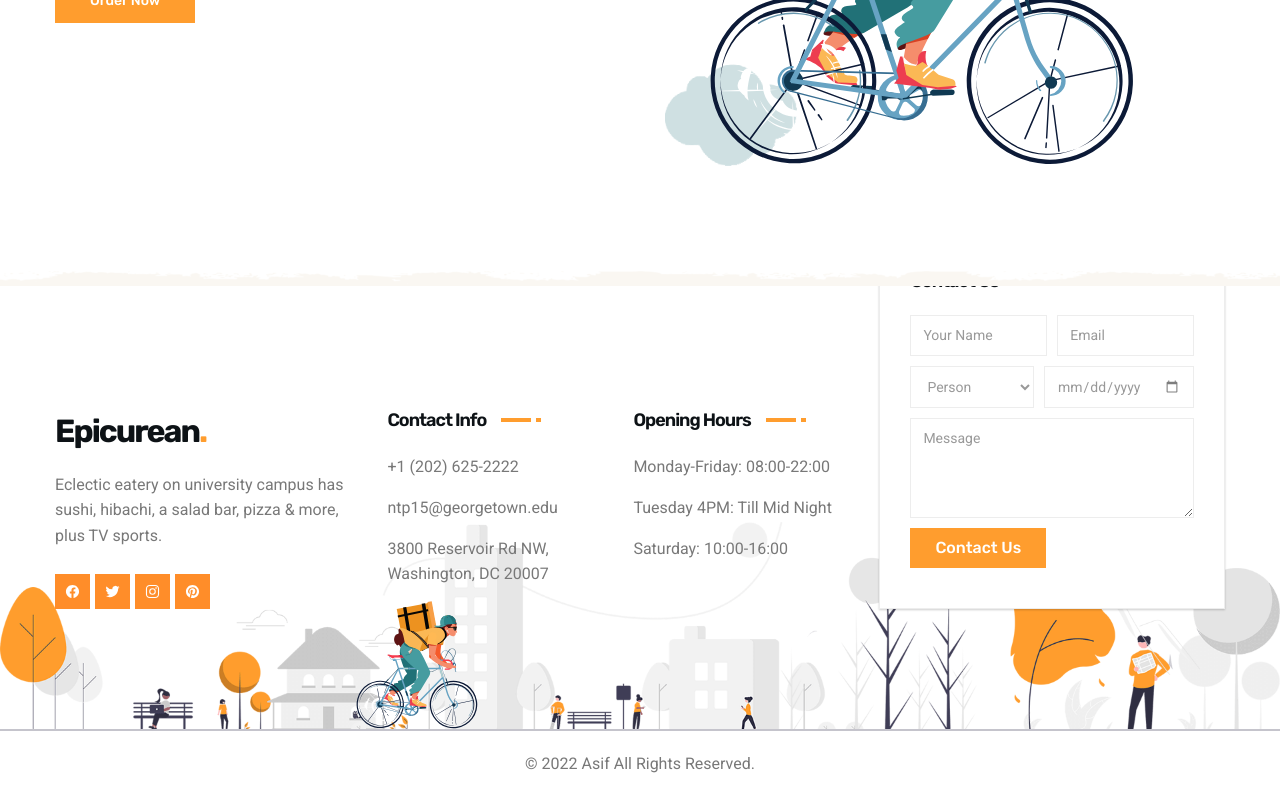
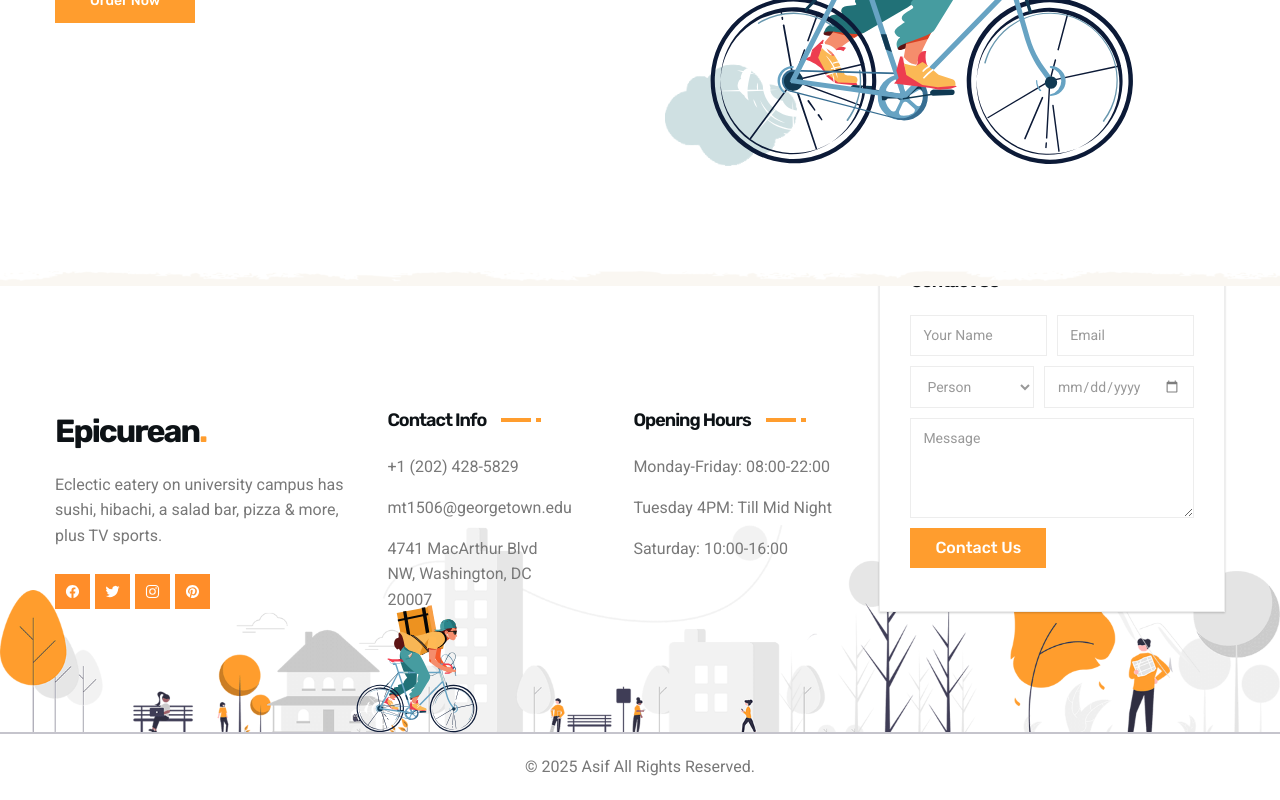
Before and after one commit to ashbuet/Campus_Dining, a plain HTML site: page index.html in a window 1280 px wide. Shown: the part 4804-5604 px from the top of the page. Drawn offline with nearby package versions, Linux system fonts and the light colour scheme.

Commit message:
Update index.html

```diff
--- a/index.html
+++ b/index.html
@@ -683,15 +683,15 @@
           </li>
 
           <li>
-            <p class="footer-list-item">+1 (202) 625-2222</p>
+            <p class="footer-list-item">+1 (202) 428-5829</p>
           </li>
 
           <li>
-            <p class="footer-list-item">ntp15@georgetown.edu</p>
+            <p class="footer-list-item">mt1506@georgetown.edu</p>
           </li>
 
           <li>
-            <address class="footer-list-item">3800 Reservoir Rd NW, Washington, DC 20007</address>
+            <address class="footer-list-item">4741 MacArthur Blvd NW, Washington, DC 20007</address>
           </li>
 
         </ul>
@@ -756,7 +756,7 @@
     <div class="footer-bottom">
       <div class="container">
         <p class="copyright-text">
-          &copy; 2022 <a href="#" class="copyright-link">Asif</a> All Rights Reserved.
+          &copy; 2025 <a href="#" class="copyright-link">Asif</a> All Rights Reserved.
         </p>
       </div>
     </div>
```
